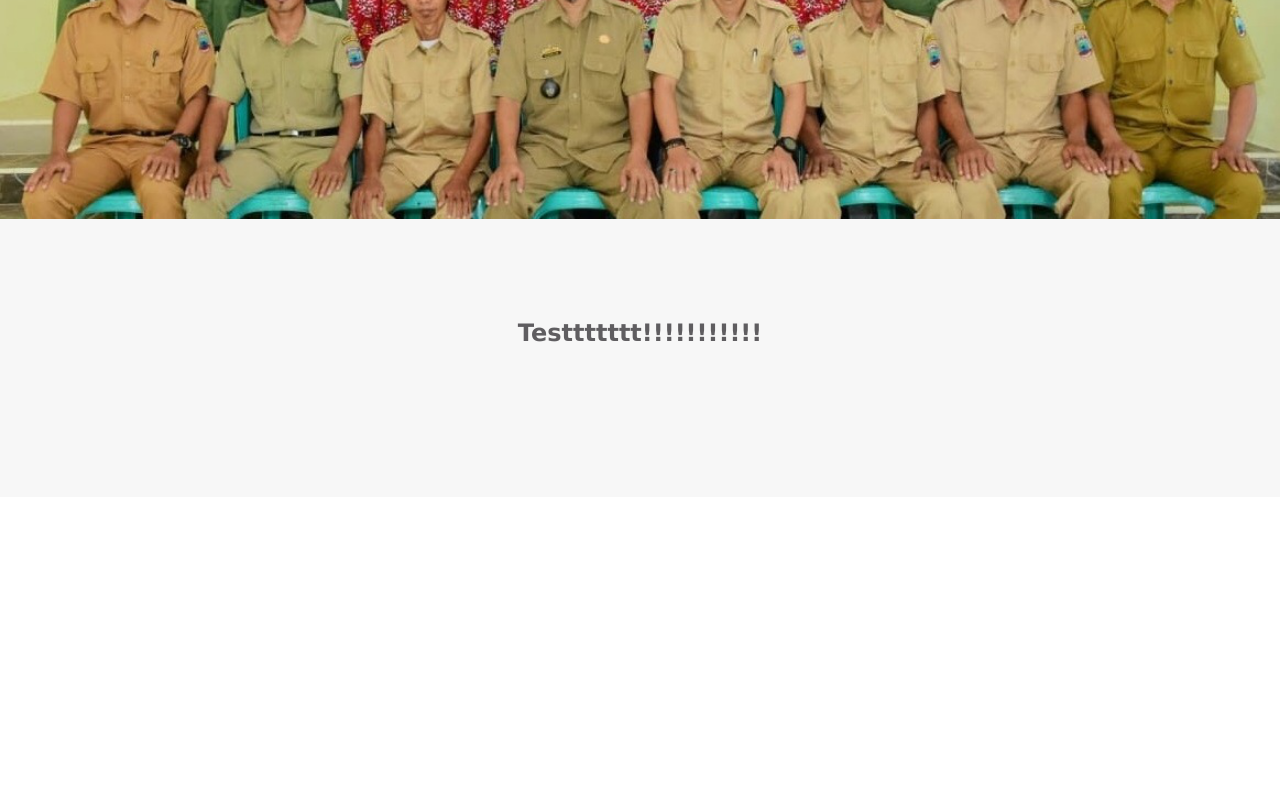
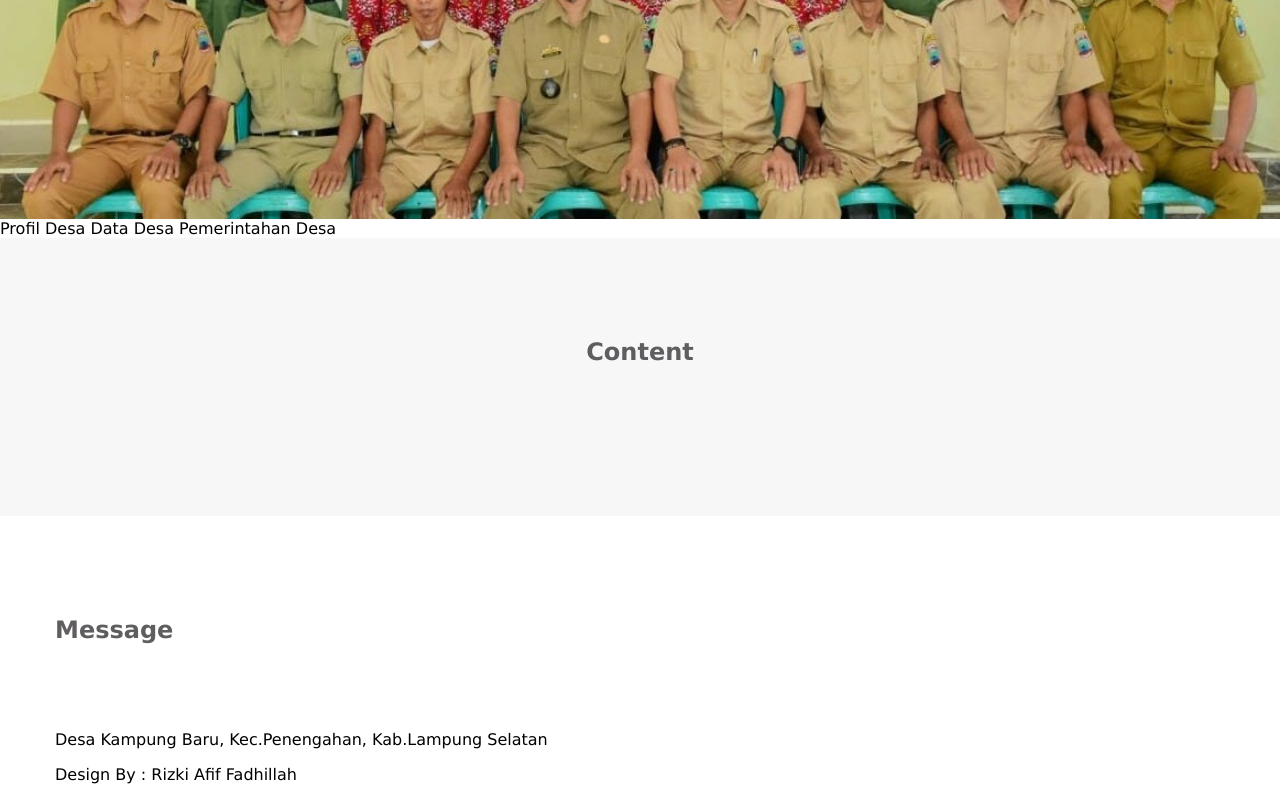
Before and after one commit to RizkiAfif10/Desa.github.io, a plain HTML site: page index.html in a window 1280 px wide. Shown: the part 431-1231 px from the top of the page. Before the commit the page ends 928 px from the top, so only its background shows below. Drawn offline with Linux system fonts and the light colour scheme.

Commit message:
Update index.html

```diff
--- a/index.html
+++ b/index.html
@@ -2,7 +2,7 @@
 <html>
     <head>
         <meta charset="utf-8">
-        <title>Bunglon Dinamis</title>
+        <title>Rizki Afif</title>
         <link href="https://maxcdn.bootstrapcdn.com/font-awesome/4.7.0/css/font-awesome.min.css" rel="stylesheet" integrity="sha384-wvfXpqpZZVQGK6TAh5PVlGOfQNHSoD2xbE+QkPxCAFlNEevoEH3Sl0sibVcOQVnN" crossorigin="anonymous">
         <link rel="stylesheet" type="text/css" href="stylesheet.css">
     </head>
@@ -22,12 +22,31 @@
         <div class="top-wrapper">
 
         </div>
+        <div class="menu">
+          <a class="Profil Desa">Profil Desa</a>
+          <a class="Data Desa">Data Desa</a>
+          <a class="Pemerintahan Desa">Pemerintahan Desa</a>
+        </div>
         <div class="lesson-wrapper">
             <div class="container">
                 <div class="heading">
-                    <h2>Testtttttt!!!!!!!!!!!</h2>
+                    <h2>Content</h2>
                 </div>
             </div>
         </div>
+        <div class="message-wrapper">
+          <div class="container">
+            <div class="heading">
+              <h2>Message</h2>
+            </div>
+          </div>
+        </div>
+        <footer>
+          <div class="container">
+            <p>Desa Kampung Baru, Kec.Penengahan, Kab.Lampung Selatan</p>
+            <p>Design By : Rizki Afif Fadhillah</p>
+
+          </div>
+        </footer>
     </body>
 </html>
```
